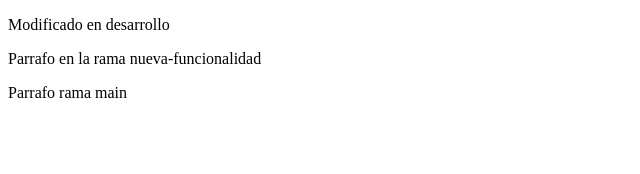
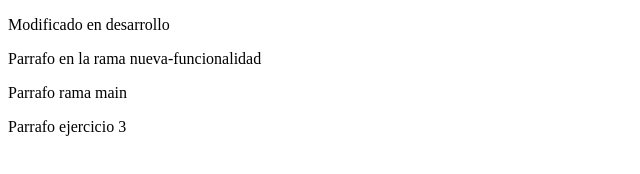
Before and after one commit to aleaguilarc4/GITejercicio, a plain HTML site: page index.html in a window 1280 px wide. Shown: the whole page, without its empty margins (0-640 px from the left). Drawn offline with Linux system fonts and the light colour scheme.

Commit message:
Alias coplejo

```diff
--- a/index.html
+++ b/index.html
@@ -9,5 +9,6 @@
     <p>Modificado en desarrollo</p>
     <p>Parrafo en la rama nueva-funcionalidad</p>
     <p>Parrafo rama main</p>
+    <p>Parrafo ejercicio 3</p>
   </body>
 </html>
```
